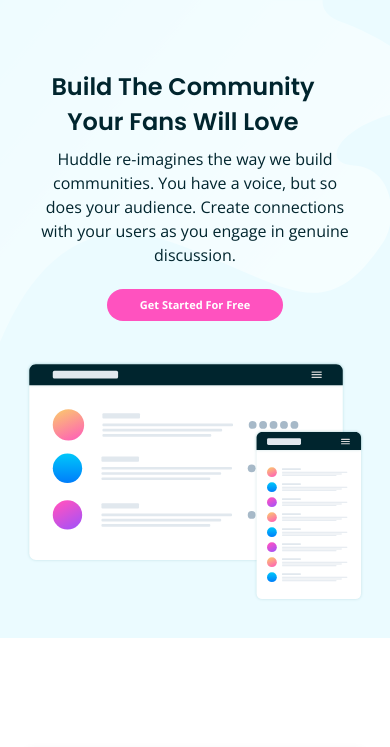
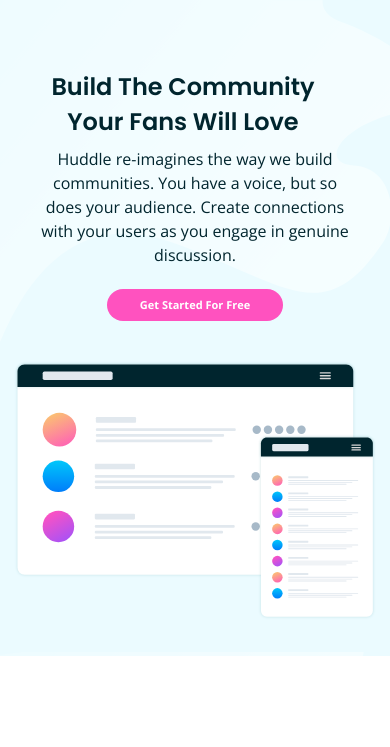
Before and after one commit to DavidIkechi/responsive_form, a plain HTML site: page index.html in a window 390 px wide. Shown: the part 66-813 px from the top of the page. Drawn offline with nearby package versions, Linux system fonts and the light colour scheme.

Commit message:
Update style.css

```diff
--- a/css/style.css
+++ b/css/style.css
@@ -362,7 +362,7 @@ footer .copyright p {
     line-height: 1.5em;
   }
   main .container_1 .hero .mock_up img {
-    width: 40vh;
+    width: 43vh;
   }
   main .container_2 {
     padding: 7em 1.4em 2em 1.4em;
```
